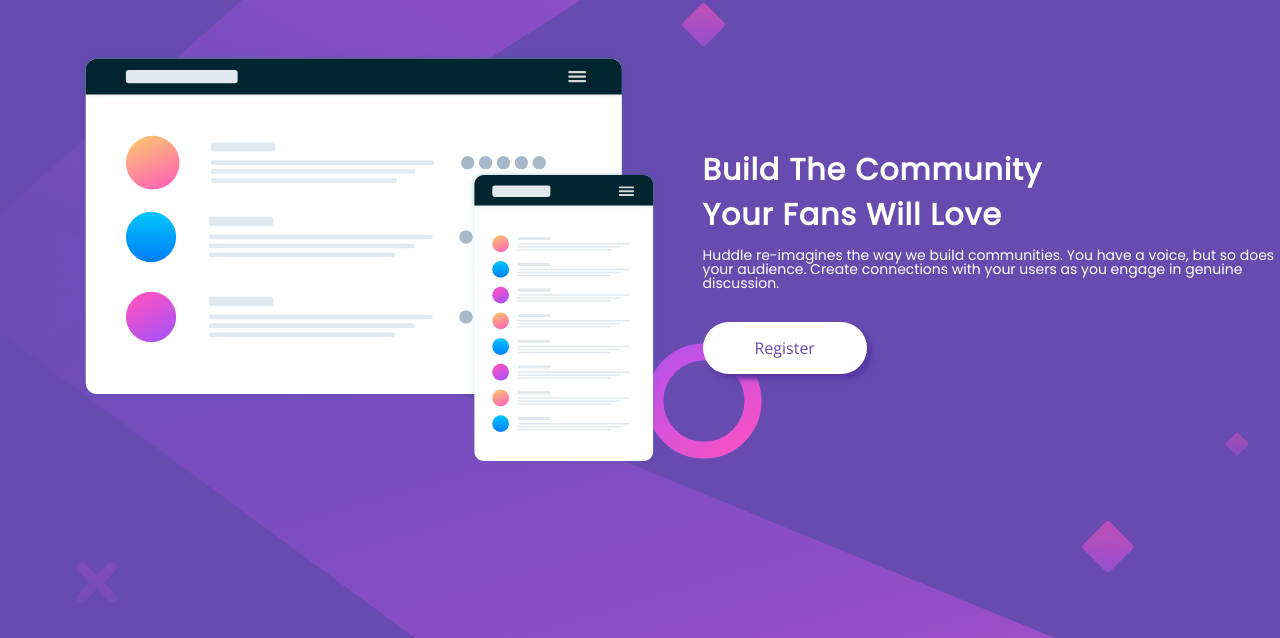
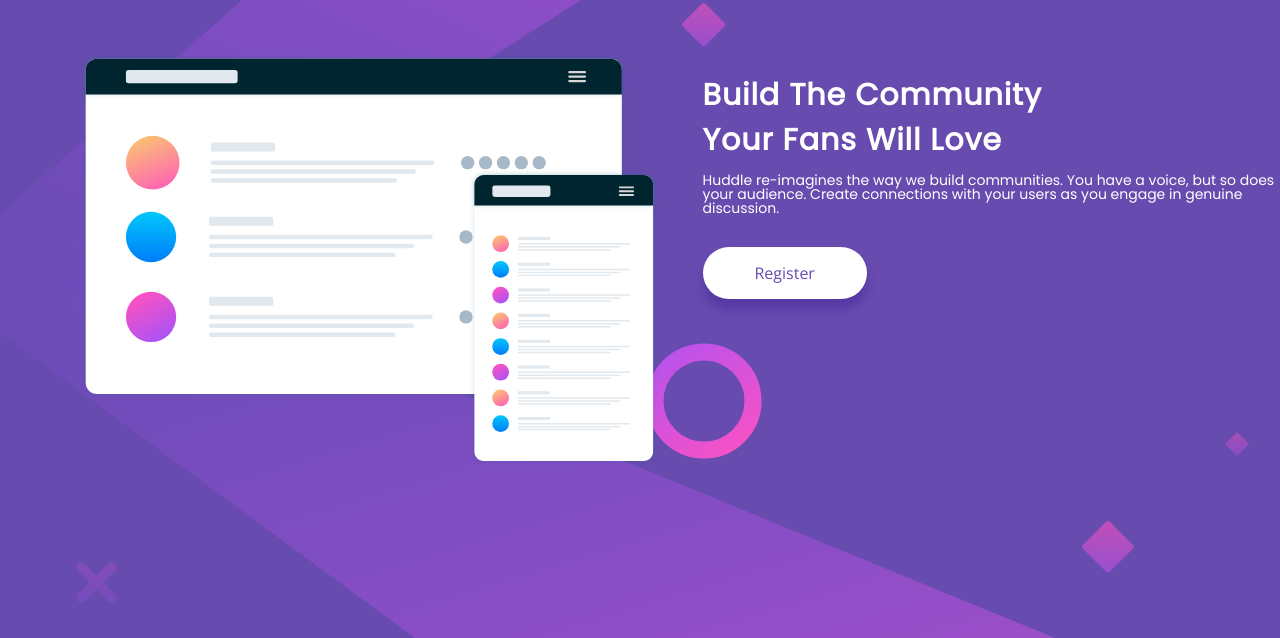
Before and after one commit to amorimeve/huddle-landing-page-with-single-introductory-section, a plain HTML site: page index.html in a window 1280 px wide. Shown: the part 162-800 px from the top of the page. Drawn offline with nearby package versions, Linux system fonts and the light colour scheme.

Commit message:
Update style.css

```diff
--- a/style.css
+++ b/style.css
@@ -28,6 +28,7 @@ main {
 
 .principal>div:last-of-type {
     margin-left: 45px;
+    margin-bottom: 150px;
 }
 
 .principal img {
@@ -62,13 +63,8 @@ main {
     padding: 15px;
     padding-left: 9%;
     padding-right: 9%;
-    box-shadow: 5px 5px 5px hsl(257, 49%, 43%);
+    box-shadow: 0px 10px 10px hsl(257, 49%, 43%);
     cursor: pointer;
     transition: 0.5s;
     font-family: 'Open Sans', sans-serif;
 }
-
-.botao:hover {
-    background: hsl(240, 14%, 99%);
-    transform: scale(1.1);
-}
```
